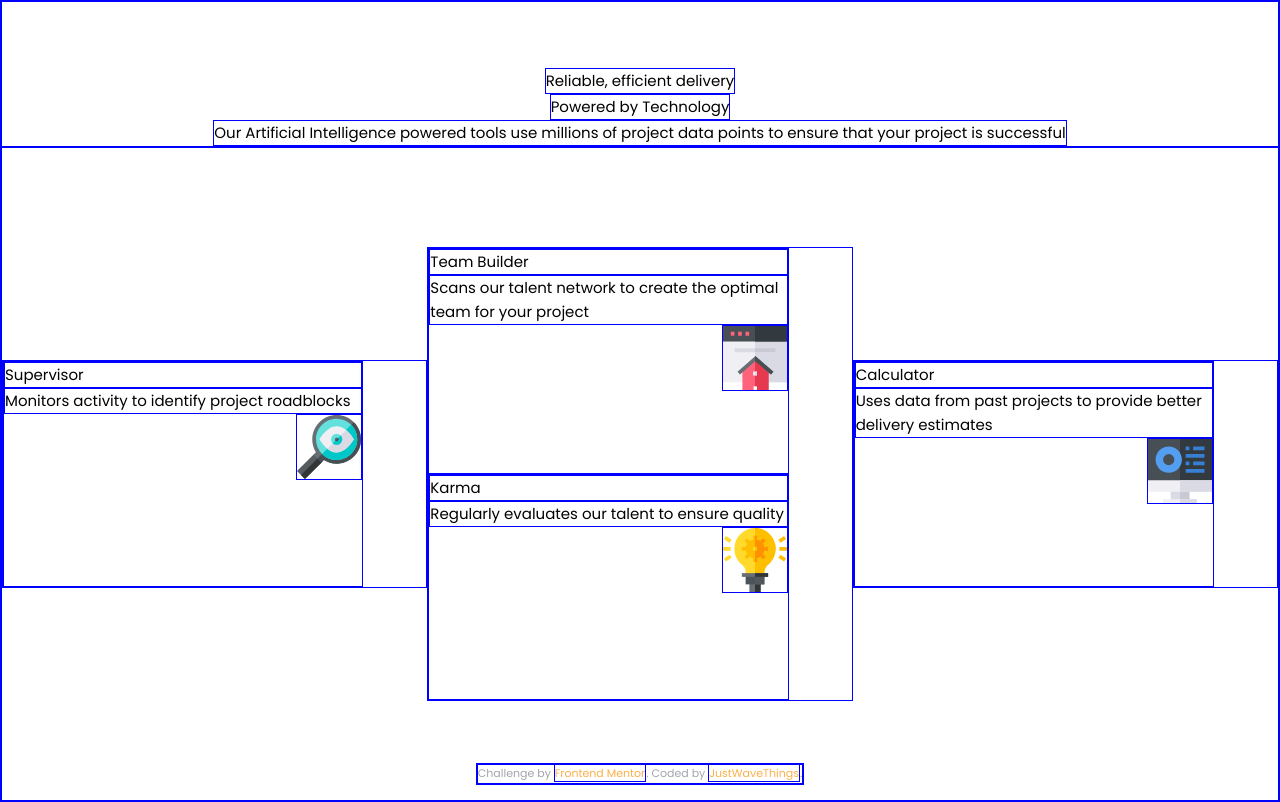
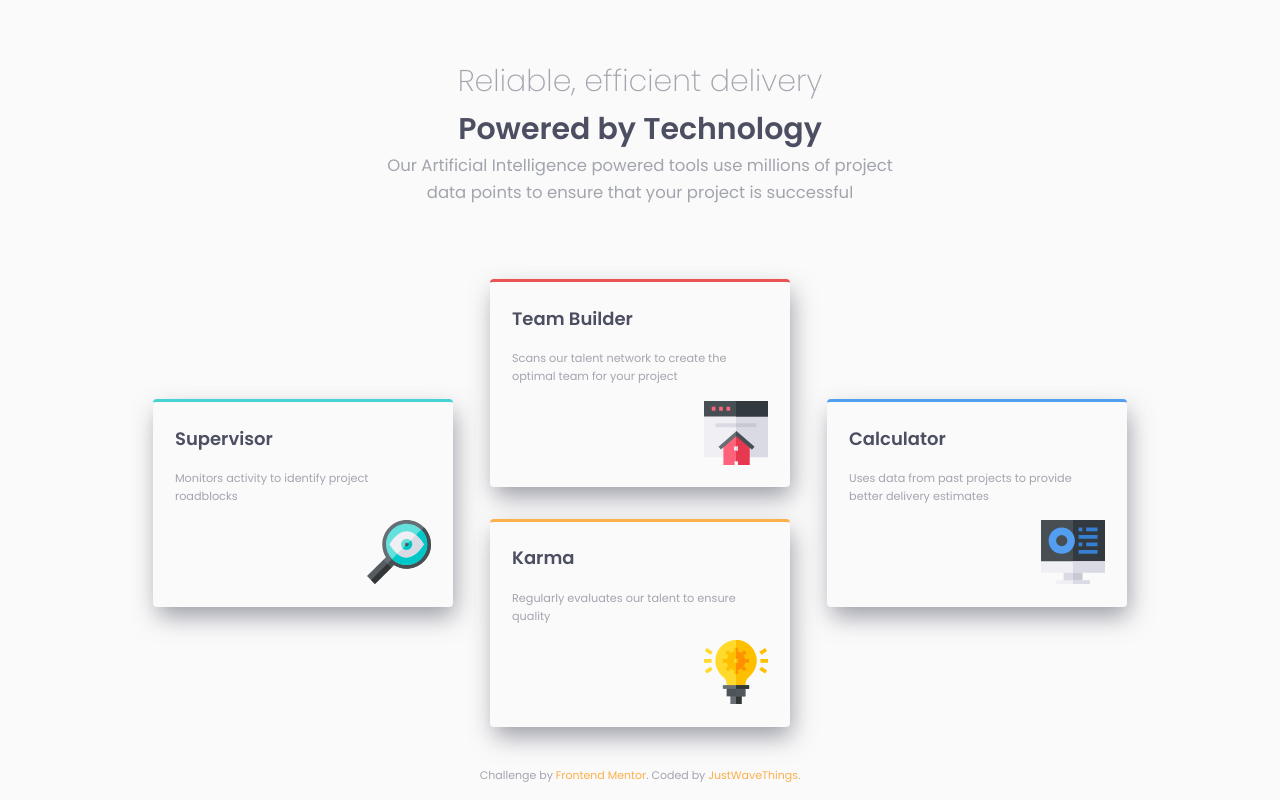
Before and after one commit to JustWaveThings/Frontend_Mentor_FourCardFeatureSectionChallenge, a plain HTML site: page index.html in a window 1280 px wide. Drawn offline with Linux system fonts and the light colour scheme.

Commit message:
Challenge complete

```diff
--- a/style.css
+++ b/style.css
@@ -152,14 +152,13 @@ table {
 
 /* END CSS RESET */
 
-body * {
-  border: 1px solid blue;
-}
 
 .container{
   display: flex;
   flex-direction: column;
+  align-items: center;
   height: 100vh;
+  background-color: var(--color-Very-Light-Gray);
 }
 
 .header{
@@ -168,14 +167,35 @@ body * {
   align-items: center;
   justify-content: flex-end;
   flex: 1 0 auto;
+  margin: 0 30vw;
+
+}
+
+.header-text{
+ font-weight: 200;
+ font-size: 2em;
+  color: var(--color-Grayish-Blue);
+}
+
+.subheader{
+ font-weight: 600;
+ font-size: 2em;
+ color: var(--color-Very-Dark-Blue)
+}
+
+.header-copy{
+  font-weight: 400;
+  font-size: 1.1em;
+  text-align: center;
+  color: var(--color-Grayish-Blue);
 }
 
 .main{
   display: flex;
-  flex: 3 0 auto;
+  flex: 2 0 auto;
   align-items: center;
   justify-content: center;
-
+  width: 80vw;
 }
 
 .column{
@@ -184,16 +204,57 @@ body * {
   flex-direction: column;
 }
 
+.middle{
+  align-items: center;
+  flex-basis: content;
+}
+
 .card {
   display: flex;
   flex-direction: column;
+  justify-content: space-between;
   flex-basis: auto;
-  width: 28vw;
-  height: 28vh;
+  width: 20vw;
+  height: 20vh;
+  margin: 1rem;
+  padding: 1.4rem;
+  box-shadow: 3px 11px 24px -2px rgba(76, 78, 97, 0.56);
+  border-radius: 4px;
+}
+.title {
+  color: var(--color-Very-Dark-Blue);
+  font-weight: 600;
+  font-size: 1.2em;
+}
+.copy {
+  color: var(--color-Grayish-Blue);
+  font-weight: 400;
+  font-size: .75em;
+
+}
+
+.left {
+  align-items: flex-end;
 }
 
 img {
   align-self: flex-end;
+}
+
+.supervisor {
+  border-top: 3px solid var(--color-Cyan);
+}
+
+.team-builder{
+  border-top: 3px solid var(--color-Red);
+}
+
+.calculator {
+  border-top: 3px solid var(--color-Blue);
+}
+
+.karma {
+  border-top: 3px solid var(--color-Orange);
 }
 
 footer {
```
Also changed, not shown: 1 other file.
